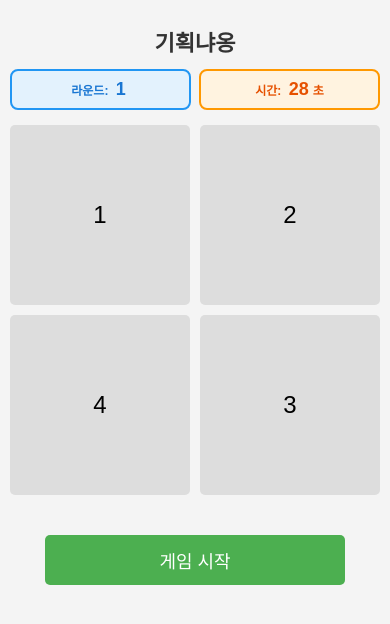
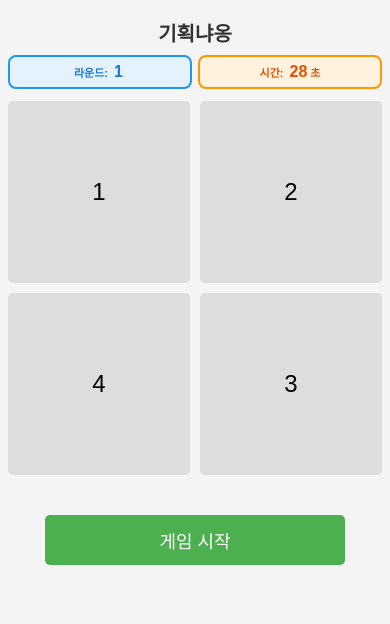
Before and after one commit to mingyuJe/totodaycat, a plain HTML site: page index.html in a window 390 px wide. Both pictures are taken after a click on the button "게임 시작". Drawn offline with Linux system fonts and the light colour scheme.

Commit message:
Update styles.css

```diff
--- a/styles.css
+++ b/styles.css
@@ -74,50 +74,51 @@ h1 {
 @media (max-width: 600px) {
   body {
     min-height: auto;
-    padding: 15px 0;
+    padding: 10px 0;
   }
 
   #game-container {
     width: 100%;
     max-width: 100%;
-    padding: 10px;
+    padding: 8px;
   }
 
   h1 {
-    font-size: 22px;
-    margin-bottom: 12px;
+    font-size: 20px;
+    margin-bottom: 8px;
   }
 
   #round-info {
-    margin-bottom: 15px;
-    font-size: 12px;
-    gap: 8px;
+    margin-bottom: 12px;
+    font-size: 11px;
+    gap: 6px;
   }
 
   #round-display, #timer-display {
-    padding: 8px 12px;
-    min-width: 80px;
+    padding: 6px 10px;
+    min-width: 70px;
   }
 
   #round-display span:last-child,
   #timer-display span:nth-child(2) {
-    font-size: 18px;
-    margin: 0 4px;
+    font-size: 16px;
+    margin: 0 3px;
   }
 
   #grid-container {
-    gap: 8px;
+    gap: 3px;
+    margin-bottom: 12px;
   }
 
   .grid-cell {
-    font-size: 18px;
-    padding: 10px;
-    min-height: 40px;
+    font-size: 12px;
+    padding: 2px;
+    min-height: auto;
   }
 
   button {
-    padding: 10px 20px;
-    font-size: 16px;
+    padding: 8px 16px;
+    font-size: 14px;
     max-width: 90%;
   }
 }
```
